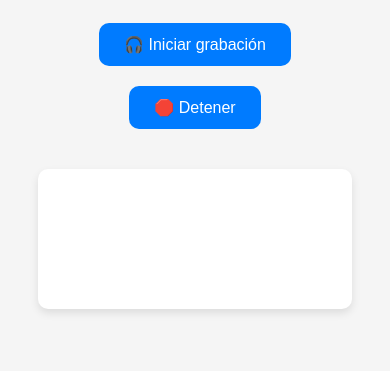
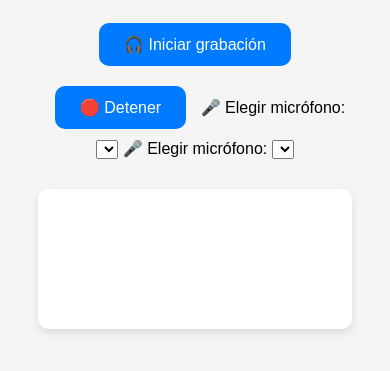
Before and after one commit to jesusgm1904-hue/voz-a-texto, a plain HTML site: page index.html in a window 390 px wide. Shown: the part 195-566 px from the top of the page. Drawn offline with Linux system fonts and the light colour scheme.

Commit message:
Add microphone selection dropdown to index.html
Added microphone selection to the voice recognition interface.

```diff
--- a/index.html
+++ b/index.html
@@ -12,6 +12,11 @@
 
   <button id="start">🎧 Iniciar grabación</button>
   <button id="stop" disabled>🛑 Detener</button>
+<label for="micSelect">🎤 Elegir micrófono:</label>
+<select id="micSelect"></select>
+
+<label for="micSelect">🎤 Elegir micrófono:</label>
+<select id="micSelect"></select>
 
   <div id="resultado"></div>
 
```
